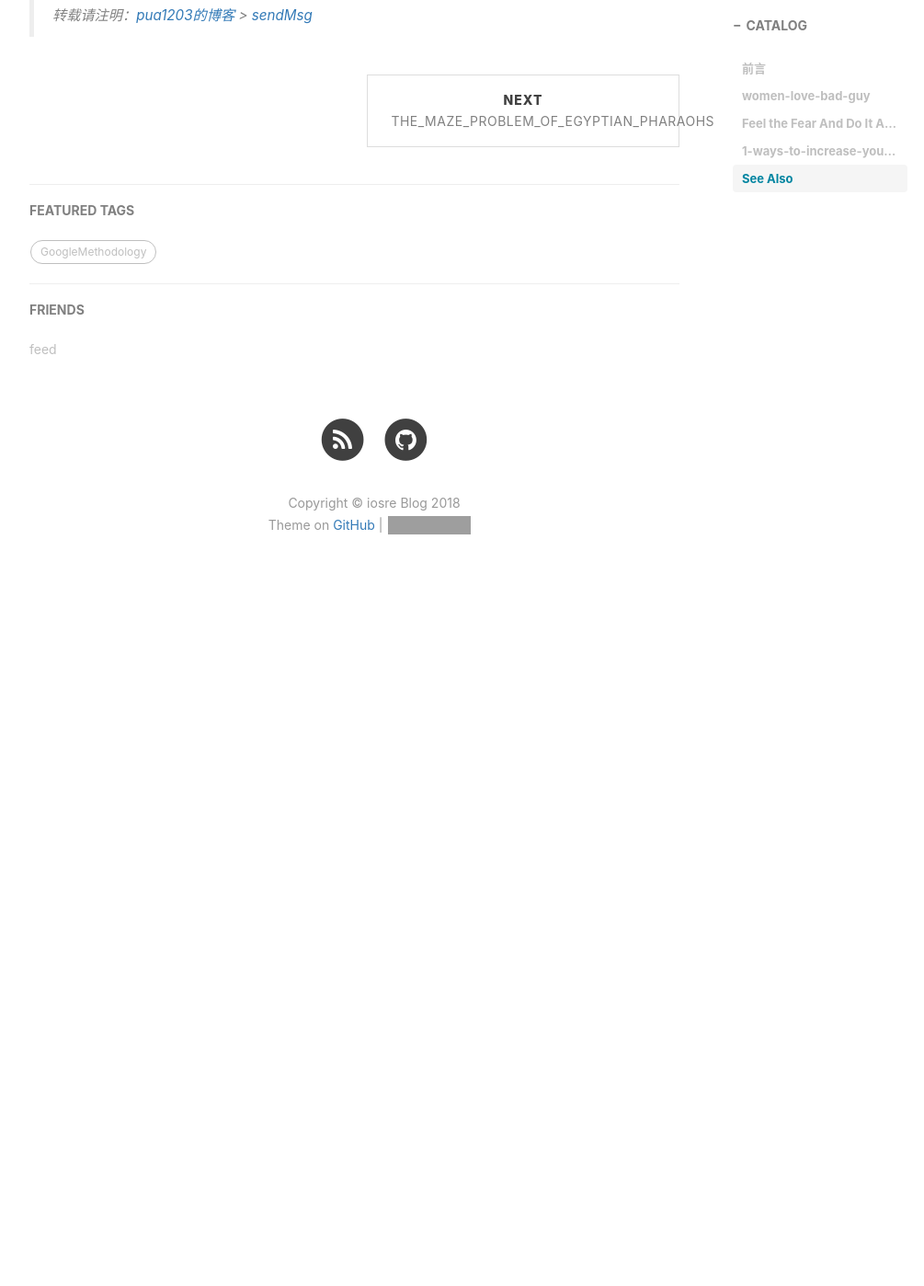
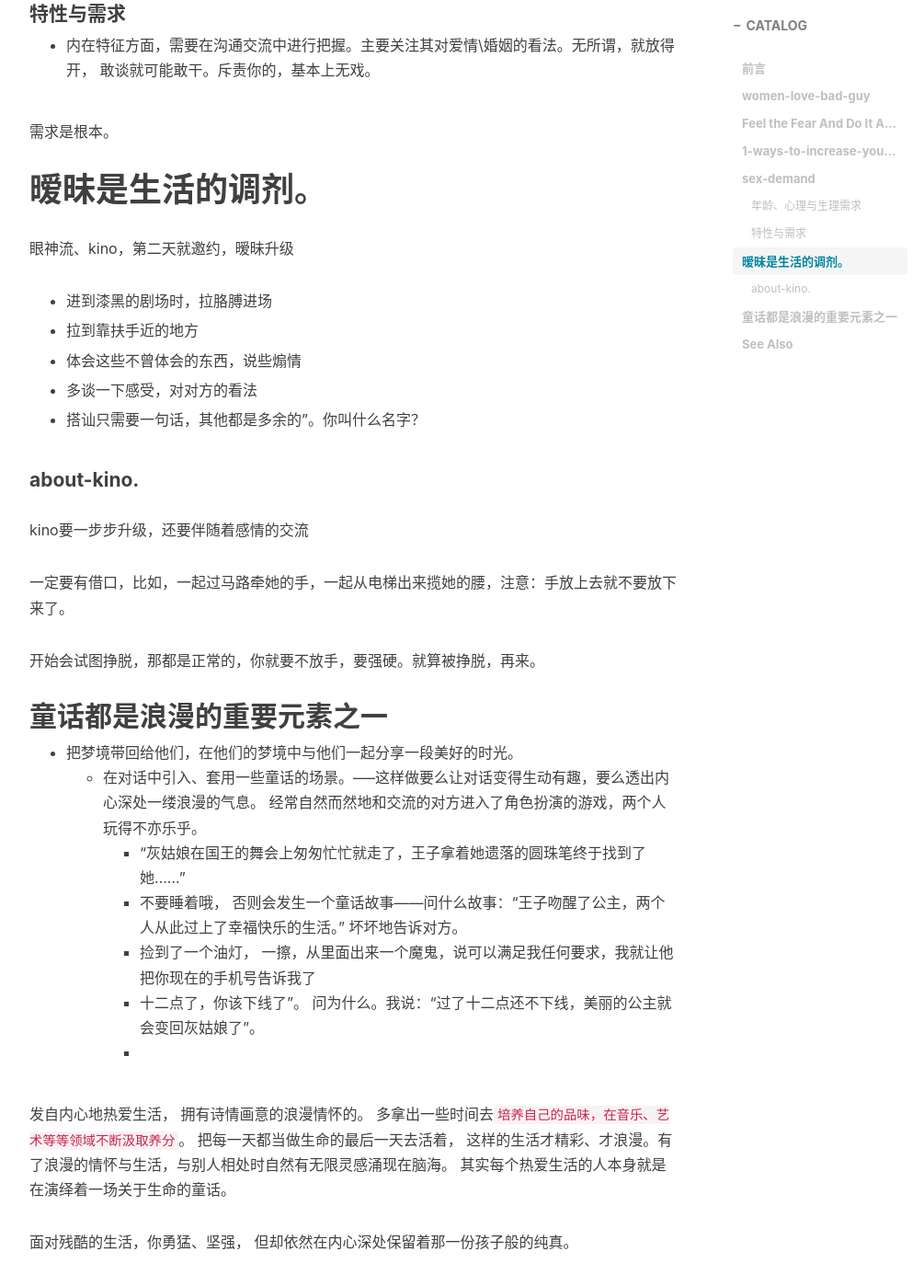
Before and after one commit to pua1203/pua1203.github.io, a Jekyll site: the page built from _posts/pua/2018-09-16-sendMsg.md, in a window 1280 px wide and 1400 px high, scrolled down 2526 px. Shown: the whole window at 92% size, without its empty margins (233-1238 px from the left). Built offline with Jekyll 4.4.1, drawn with Linux system fonts in a browser that asks for light colours; nearby versions of some CDN libraries; comment, search, counter and statistics services are not loaded; before the commit the page ends 3201 px from its top, so only the background shows below that; some of the changed text lies outside the part shown; grey boxes are pictures that could not be loaded.

Commit message:
面对残酷的生活，你勇猛、坚强，

```diff
--- a/_posts/pua/2018-09-16-sendMsg.md
+++ b/_posts/pua/2018-09-16-sendMsg.md
@@ -102,6 +102,78 @@ subtitle: women-love-bad-guy
 
 
 
+# **sex-demand**
+
+
+
+#### 年龄、心理与生理需求
+
+- 青春年少，18-23岁之间，心理需求大于生理需求。如何激发其好奇心，是关键。
+
+- 23-27岁，心理需求与生理需求平衡期。需要有感觉的，玩的爽的，富有质量的。如何挖掘对你生理、 心理的好感是关键。如果不够帅气，就需要财气或才气.
+
+- 28-35，生理需求大于心理需求。如何激发生理需求并寻求合适的机会和场所是关键。
+
+
+#### 特性与需求
+
+- 内在特征方面，需要在沟通交流中进行把握。主要关注其对爱情\婚姻的看法。无所谓，就放得开， 敢谈就可能敢干。斥责你的，基本上无戏。
+
+
+
+ 需求是根本。
+
+
+
+# 暧昧是生活的调剂。
+
+ 眼神流、kino，第二天就邀约，暧昧升级
+
+* 进到漆黑的剧场时，拉胳膊进场
+
+* 拉到靠扶手近的地方
+
+* 体会这些不曾体会的东西，说些煽情
+
+* 多谈一下感受，对对方的看法
+
+* 搭讪只需要一句话，其他都是多余的”。你叫什么名字？
+
+
+#### **about-kino.**
+
+
+
+kino要一步步升级，还要伴随着感情的交流
+
+一定要有借口，比如，一起过马路牵她的手，一起从电梯出来揽她的腰，注意：手放上去就不要放下来了。
+
+开始会试图挣脱，那都是正常的，你就要不放手，要强硬。就算被挣脱，再来。
+
+
+
+
+
+## 童话都是浪漫的重要元素之一
+
+
+
+* 把梦境带回给他们，在他们的梦境中与他们一起分享一段美好的时光。
+  * 在对话中引入、套用一些童话的场景。-----这样做要么让对话变得生动有趣，要么透出内心深处一缕浪漫的气息。 经常自然而然地和交流的对方进入了角色扮演的游戏，两个人玩得不亦乐乎。
+    * “灰姑娘在国王的舞会上匆匆忙忙就走了，王子拿着她遗落的圆珠笔终于找到了她……”
+    * 不要睡着哦， 否则会发生一个童话故事------问什么故事：“王子吻醒了公主，两个人从此过上了幸福快乐的生活。” 坏坏地告诉对方。
+    * 捡到了一个油灯， 一擦，从里面出来一个魔鬼，说可以满足我任何要求，我就让他把你现在的手机号告诉我了
+    * 十二点了，你该下线了”。 问为什么。我说：“过了十二点还不下线，美丽的公主就会变回灰姑娘了”。
+    *
+
+
+
+发自内心地热爱生活， 拥有诗情画意的浪漫情怀的。 多拿出一些时间去`培养自己的品味，在音乐、艺术等等领域不断汲取养分`。 把每一天都当做生命的最后一天去活着， 这样的生活才精彩、才浪漫。有了浪漫的情怀与生活，与别人相处时自然有无限灵感涌现在脑海。 其实每个热爱生活的人本身就是在演绎着一场关于生命的童话。
+
+
+
+面对残酷的生活，你勇猛、坚强， 但却依然在内心深处保留着那一份孩子般的纯真。
+
 
 
 # See Also
```
